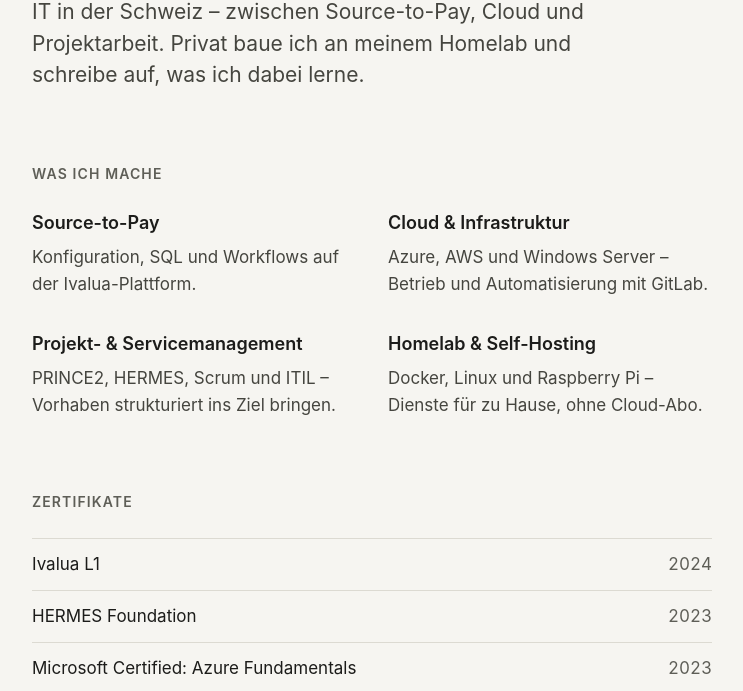
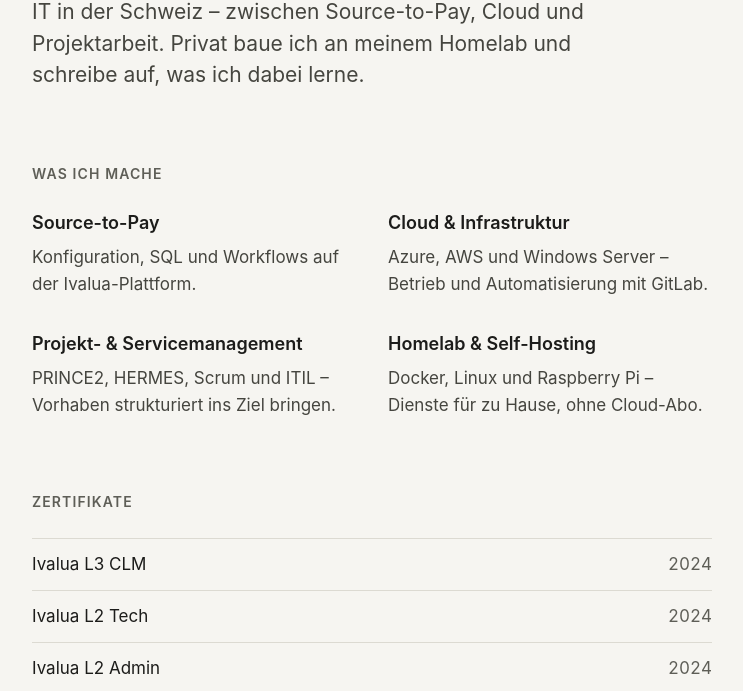
Before and after one commit to stpaulifan/StPauliFan.github.io, a plain HTML site: page index.html in a window 1280 px wide. Shown: the part 261-952 px from the top of the page, without its empty margins (268-1011 px from the left). Drawn offline with Linux system fonts and the light colour scheme.

Commit message:
Startseite nitz.de

```diff
--- a/index.html
+++ b/index.html
@@ -57,6 +57,9 @@
       <section id="zertifikate" aria-labelledby="h-zert">
         <h2 id="h-zert">Zertifikate</h2>
         <ul class="certs">
+          <li><span>Ivalua L3 CLM</span><span class="year">2024</span></li>
+          <li><span>Ivalua L2 Tech</span><span class="year">2024</span></li>
+          <li><span>Ivalua L2 Admin</span><span class="year">2024</span></li>
           <li><span>Ivalua L1</span><span class="year">2024</span></li>
           <li><span>HERMES Foundation</span><span class="year">2023</span></li>
           <li><span>Microsoft Certified: Azure Fundamentals</span><span class="year">2023</span></li>
```
